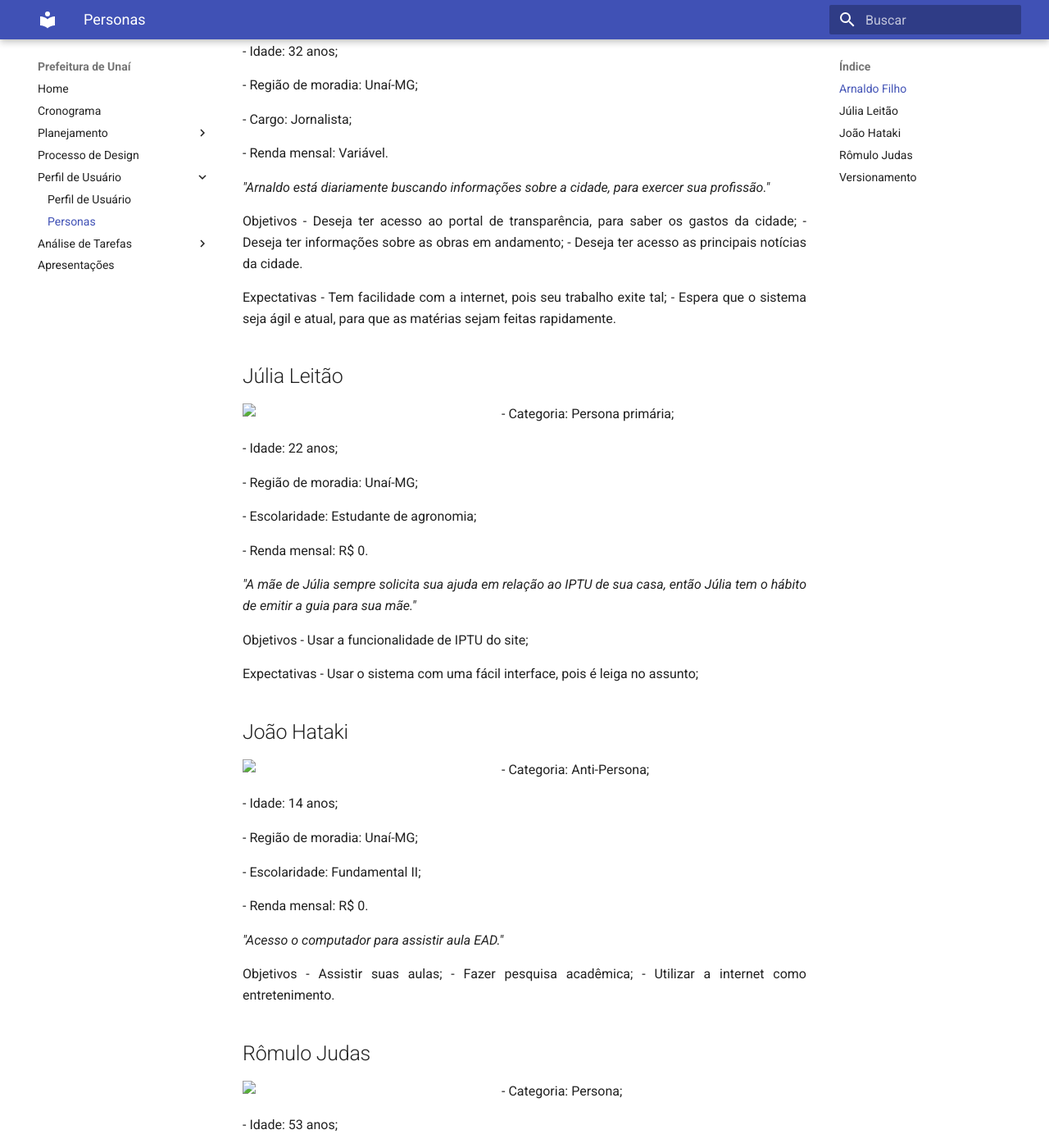
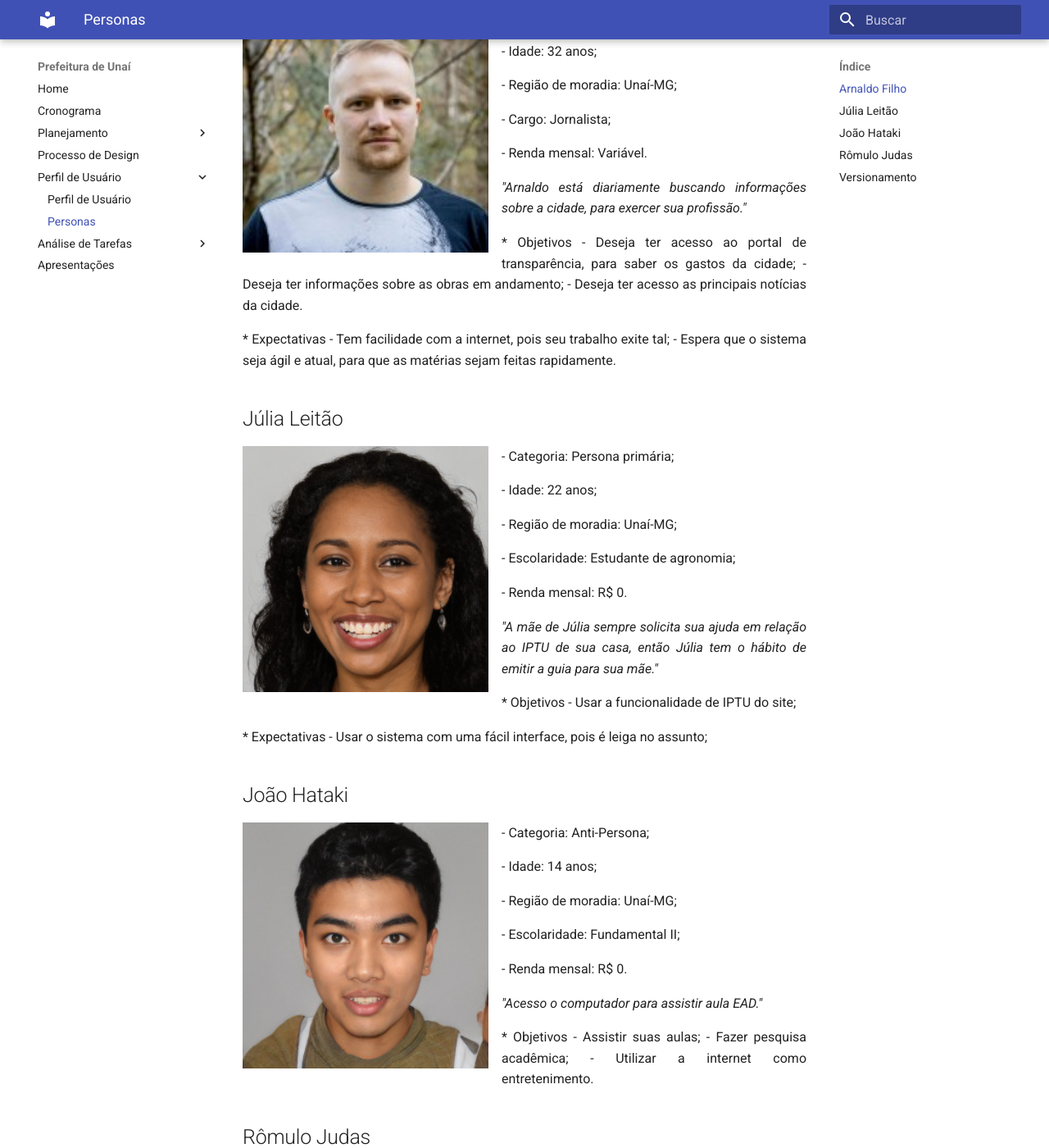
Before and after one commit to Interacao-Humano-Computador/2021.1-Prefeitura-Unai, an MkDocs documentation site: the page built from docs/perfil/personas.md, in a window 1280 px wide and 1400 px high, scrolled down 384 px. Shown: the whole window at 82% size. Built offline with MkDocs 1.6.1 and Material for MkDocs 9.7.7, drawn with Linux system fonts in a browser that asks for light colours; some of the changed text lies outside the part shown.

Commit message:
Atualizando commit passado

```diff
--- a/docs/perfil/personas.md
+++ b/docs/perfil/personas.md
@@ -7,7 +7,7 @@ Texto explicando oq é
 
 <div class="toolgrid">
 	<div>
-        <img align=left width="300" src="arnaldo.png">
+        <img align=left width="300" src="../../img/arnaldo.png">
     </div>
     <div>
         <p align = "justify"> - Categoria: Persona primária;</p>
@@ -20,13 +20,13 @@ Texto explicando oq é
     "Arnaldo está diariamente buscando informações sobre a cidade, para exercer sua profissão."</em>
     </p>
     <p align = "justify">
-    Objetivos
+    * Objetivos
     - Deseja ter acesso ao portal de transparência, para saber os gastos da cidade;
     - Deseja ter informações sobre as obras em andamento;
     - Deseja ter acesso as principais notícias da cidade.
     </p>
     <p align = "justify">
-    Expectativas
+    * Expectativas
     - Tem facilidade com a internet, pois seu trabalho exite tal;
     - Espera que o sistema seja ágil e atual, para que as matérias sejam feitas rapidamente.
     </p>
@@ -36,7 +36,7 @@ Texto explicando oq é
 
 <div class="toolgrid">
 	<div>
-        <img align=left width="300" src="julia.png">
+        <img align=left width="300" src="../../img/julia.png">
     </div>
     <div>
         <p align = "justify"> - Categoria: Persona primária;</p>
@@ -49,11 +49,11 @@ Texto explicando oq é
     "A mãe de Júlia sempre solicita sua ajuda em relação ao IPTU de sua casa, então Júlia tem o hábito de emitir a guia para sua mãe."</em>
     </p>
     <p align = "justify">
-    Objetivos
+    * Objetivos
     - Usar a funcionalidade de IPTU do site;
     </p>
     <p align = "justify">
-    Expectativas
+    * Expectativas
     - Usar o sistema com uma fácil interface, pois é leiga no assunto;
     </p>
 </div>
@@ -62,7 +62,7 @@ Texto explicando oq é
 
 <div class="toolgrid">
 	<div>
-        <img align=left width="300" src="joao.png">
+        <img align=left width="300" src="../../img/joao.png">
     </div>
     <div>
         <p align = "justify"> - Categoria: Anti-Persona;</p>
@@ -75,7 +75,7 @@ Texto explicando oq é
     "Acesso o computador para assistir aula EAD."</em>
     </p>
     <p align = "justify">
-    Objetivos
+    * Objetivos
     - Assistir suas aulas;
     - Fazer pesquisa acadêmica;
     - Utilizar a internet como entretenimento.
@@ -86,7 +86,7 @@ Texto explicando oq é
 
 <div class="toolgrid">
 	<div>
-        <img align=left width="300" src="joao.png">
+        <img align=left width="300" src="../../img/romulo.png">
     </div>
     <div>
         <p align = "justify"> - Categoria: Persona;</p>
@@ -99,10 +99,10 @@ Texto explicando oq é
     "Os carros não andam por aqui, pois há buracos enormes. Tenho que fazer uma reclamação no site da prefeitura."</em>
     </p>
     <p align = "justify">
-    Objetivos
+    * Objetivos
     - Abrir uma solicitação de serviços;
 
-    Expectativa
+    * Expectativa
     - Ter facilidade ao executar a tarefa, pois nunca utilizou o site para abrir uma solicitação.
     </p>
 </div>
```
Also changed, not shown: docs/img/arnaldo.png (added), docs/img/joao.png (added), docs/img/julia.png (added), docs/img/romulo.png (added).
